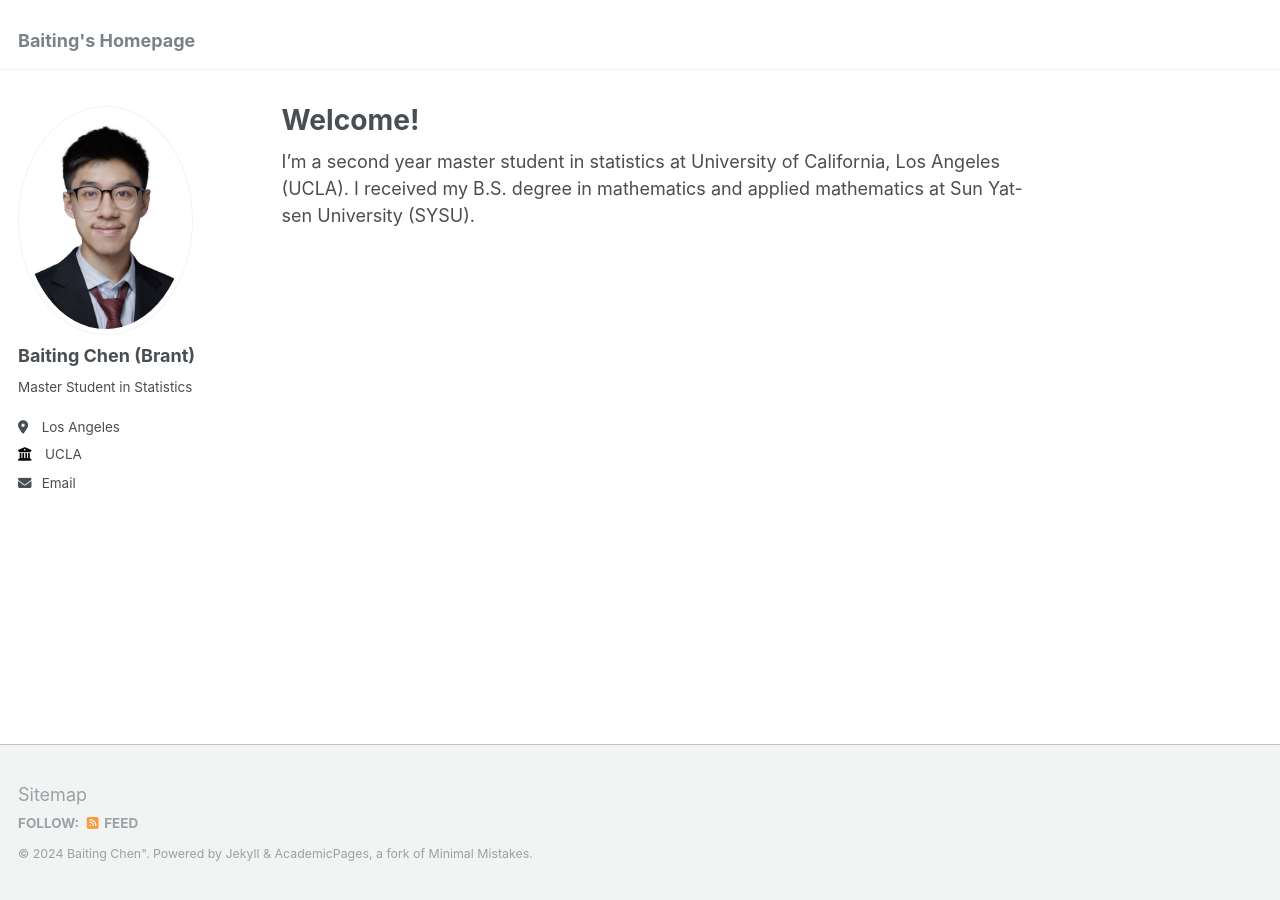
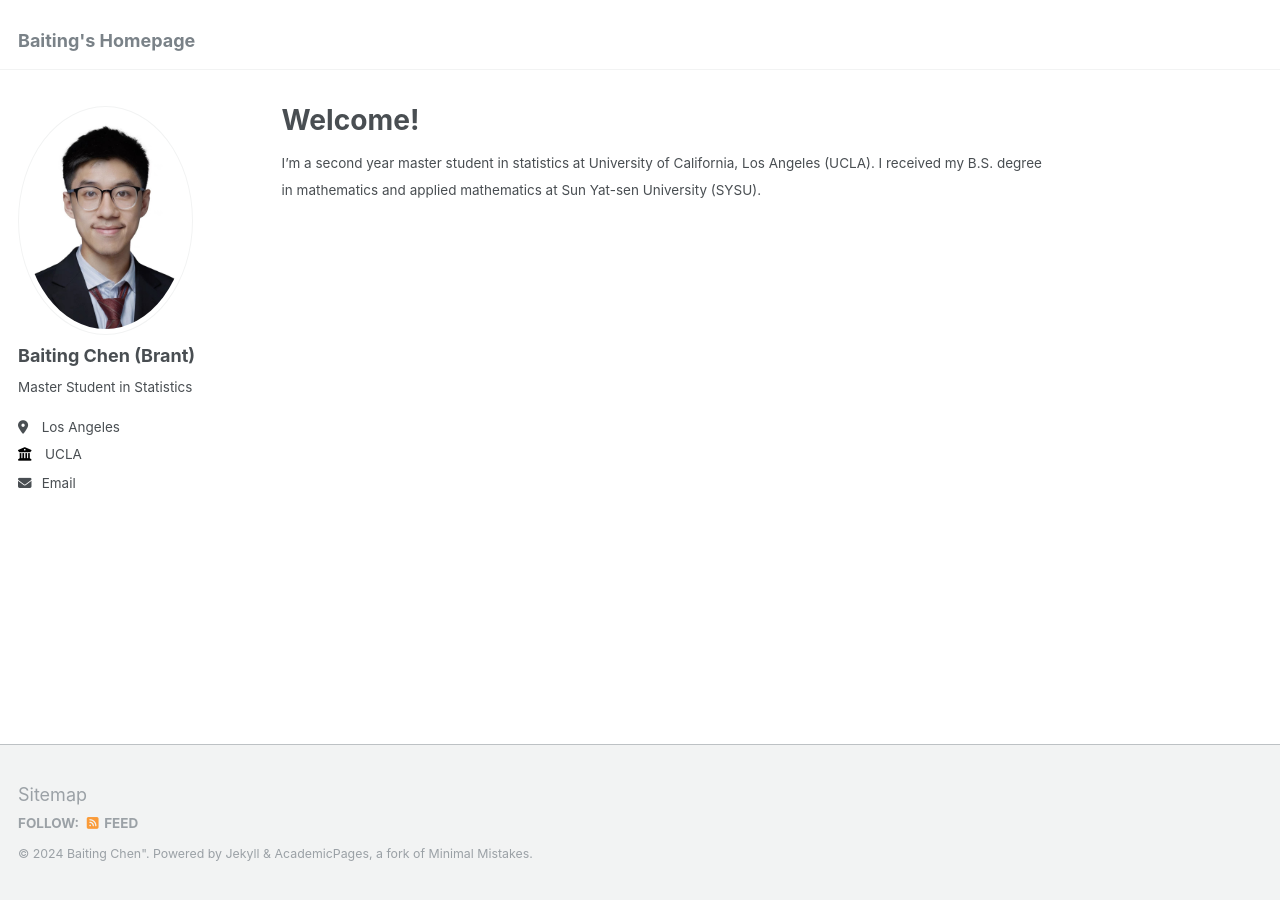
Before and after one commit to baiting0522/baiting0522.github.io, a Jekyll site: the page built from _pages/about.md, in a window 1280 px wide. Built offline with Jekyll 4.4.1, drawn with Linux system fonts in a browser that asks for light colours.

```diff
--- a/_pages/about.md
+++ b/_pages/about.md
@@ -7,4 +7,4 @@ redirect_from:
   - /about.html
 ---
 
-I'm a second year master student in statistics at University of California, Los Angeles (UCLA). I received my B.S. degree in mathematics and applied mathematics at Sun Yat-sen University (SYSU).
+<small>I'm a second year master student in statistics at University of California, Los Angeles (UCLA). I received my B.S. degree in mathematics and applied mathematics at Sun Yat-sen University (SYSU).</small>
```
